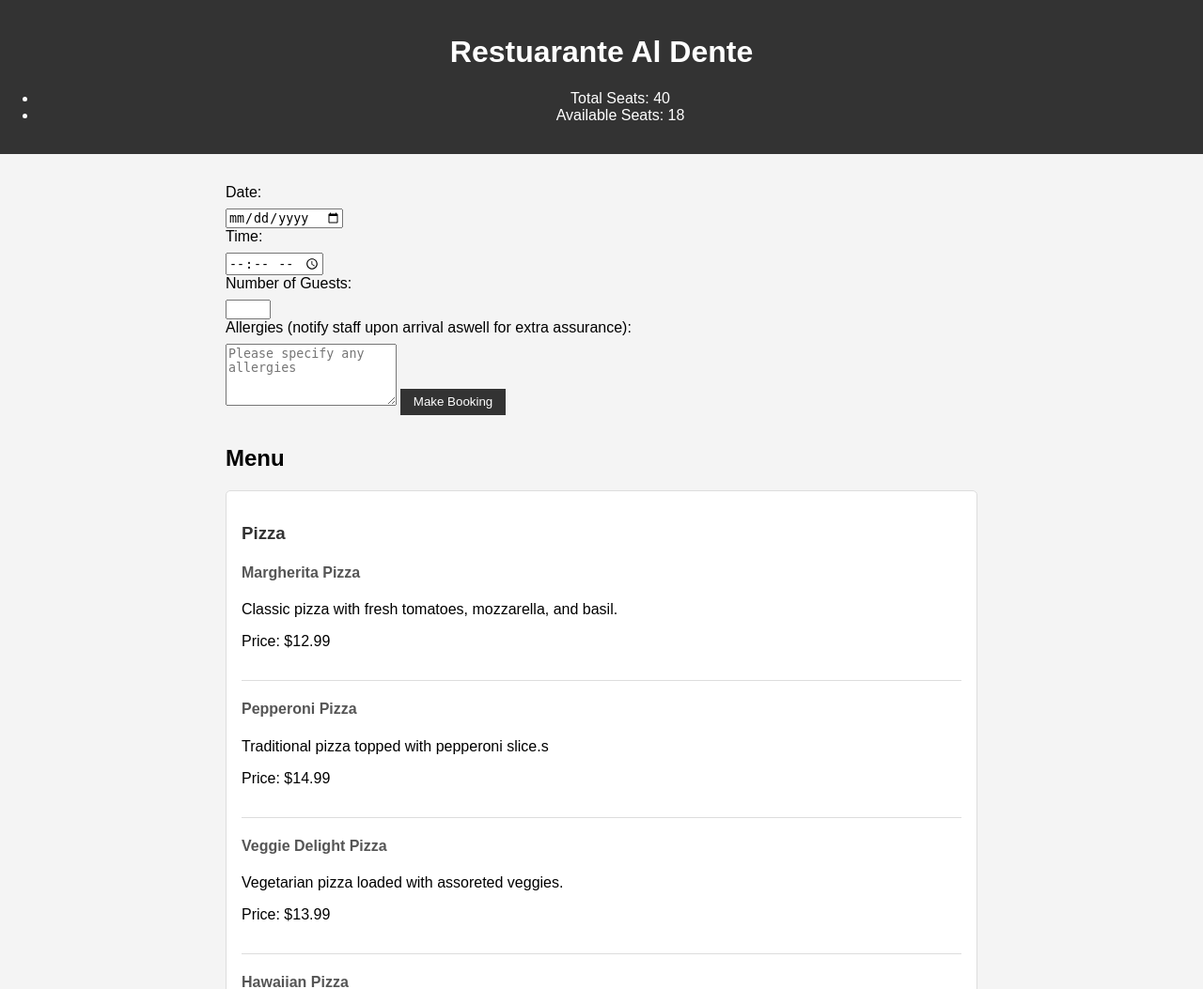
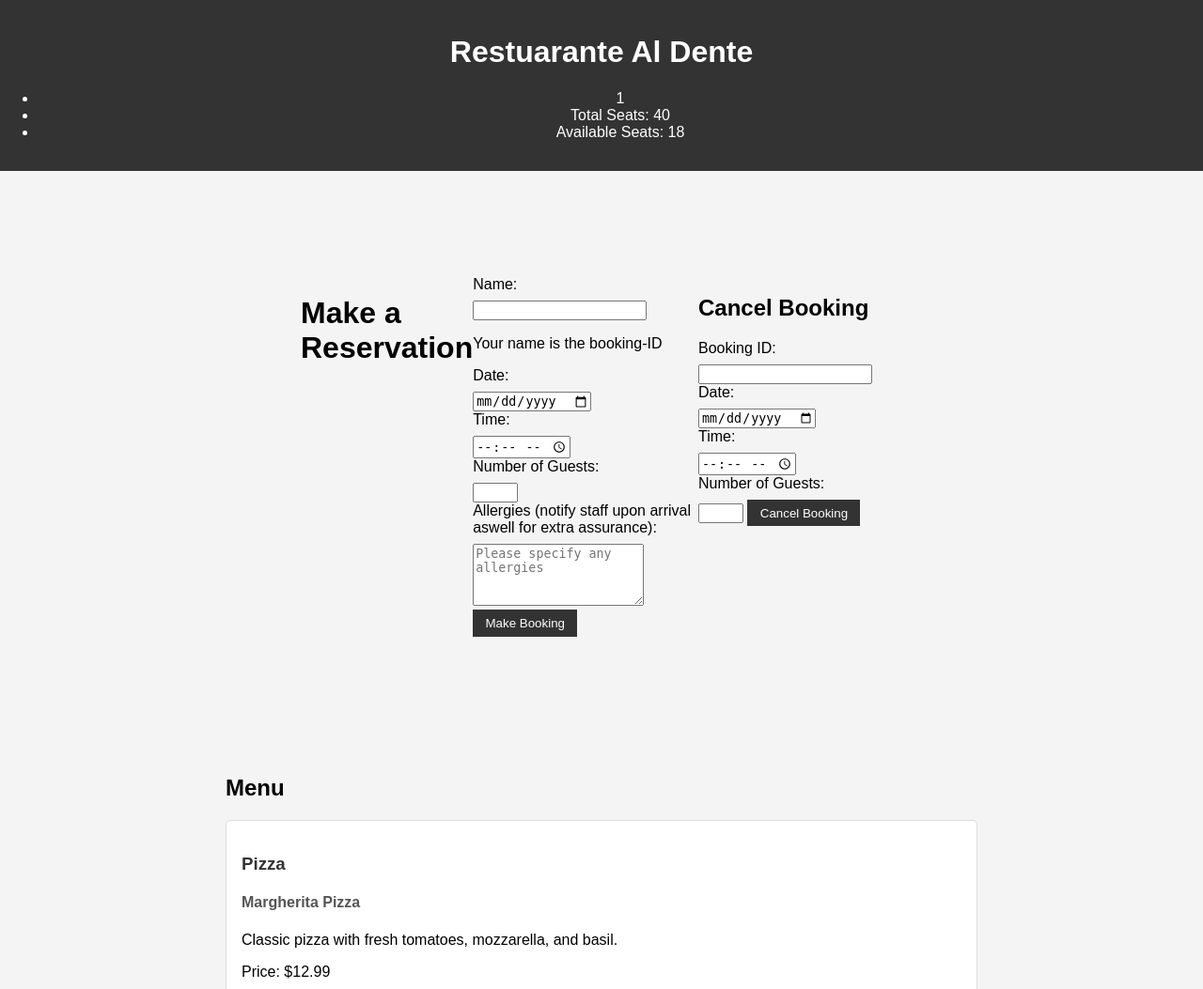
Before and after one commit to PerparimShabani/Project-4, a Django app: template project4/restaurant/templates/restaurant/home.html in a window 1280 px wide. Shown: the top 1053 px of the page at 94% size. Run offline with Django 5.2, Linux system fonts and the light colour scheme; data comes from the database, SQL or seed files in the repository; both versions use the stored data as it was after the commit; the template is opened without the code that fills it: values that come from a table or form of the project are taken from there, most other values are stand-ins (such as "Sample title", 1, 10 or a date in 2020).

Commit message:
Cancellation form added and worked on but not completed yet

```diff
--- a/project4/restaurant/static/css/style.css
+++ b/project4/restaurant/static/css/style.css
@@ -65,3 +65,19 @@ button:hover {
 .category h4 {
     color: #555;
 }
+
+.forms-container{
+    display: flex;
+    padding: 5rem;
+}
+
+.form{
+    width: 45%;
+    margin-right: 5%;
+}
+
+.forms-container::after {
+    content: "";
+    display: table;
+    clear: both;
+}
--- a/project4/restaurant/static/js/Index.js
+++ b/project4/restaurant/static/js/Index.js
@@ -1,18 +1,26 @@
 // script
-function makeBooking() {
+async function makeBooking() {
   const date = document.getElementById("date").value;
   const time = document.getElementById("time").value;
   const guests = document.getElementById("guests").value;
   const allergies = document.getElementById("allergies").value;
+  const availableSeats = document.getElementById("available-seats").value;
 
   // Check if the number of guests is withing the resaurant's capacity
-  const restaurantCapacity = 40;
+  // Make booking
+  const restaurantCapacity = parseInt(availableSeats);
   if (parseInt(guests) > restaurantCapacity) {
     displayReservationMessage(
       "Sorry, we don't have that many seats available. Try again later or another time of day."
     );
     return;
   }
+  const url = `/book/${guests}/`;
+  const data = {};
+  await fetch(`http://localhost:8000/book/${guests}/`)
+    .then((response) => response.text())
+    .then((data) => console.log(data))
+    .catch((error) => console.error("Error:", error));
 
   //Display booking information
   displayReservationMessage(
@@ -28,14 +36,42 @@ function makeBooking() {
   console.log("Backend calls would be made to store this booking information.");
 }
 
+//Function to cancel a booking
+async function cancelBooking() {
+  const bookingId = document.getElementById("cancel-booking-id").value;
+
+  try {
+    await fetch(`http://localhost:8000/cancel/${bookingId}`, {
+      method: 'DELETE'
+    });
+
+    if (!response.ok) {
+      throw new Error('Failed to cancel booking');
+    }
+
+    displayCancellationMessage('Booking cancelled successfully');
+  } catch (error) {
+    console.error('Error:', error);
+    displayCancellationMessage('Unable to cancel booking - please try again later');
+  }
+}
 function displayReservationMessage(message) {
-    const reservationMessageDiv = document.getElementById("reservation-message");
-    reservationMessageDiv.textContent = message;
+  const reservationMessageDiv = document.getElementById("reservation-message");
+  reservationMessageDiv.textContent = message;
 
-    // Clear the message after 3 seconds
-    setTimeout(() => {
-        reservationMessageDiv.textContent = '';
-    }, 3000);
+  // Clear the message after 3 seconds
+  setTimeout(() => {
+    reservationMessageDiv.textContent = "";
+  }, 3000);
 }
 
+function displayCancellationMessage(message) {
+  const cancellationMessageDiv = document.getElementById("cancellation-message");
+  cancellationMessageDiv.textContent = message;
+
+
+  setTimeout(() => {
+    cancellationMessageDiv.textContent = "";
+  }, 3000);
+}
 // post anrop med fetch och restaurant id som parameter
--- a/project4/restaurant/templates/restaurant/home.html
+++ b/project4/restaurant/templates/restaurant/home.html
@@ -19,15 +19,25 @@
       <h1>Restuarante Al Dente</h1>
       <ul>
         {% for restaurant in restaurants %}
+        <li>{{ restuarant.id }}</li>
         <li>Total Seats: {{ restaurant.total_seats }}</li>
-            <li>Available Seats: {{ restaurant.available_seats }}</li>
+        <li>
+          Available Seats:
+          <span id="available-seats">{{ restaurant.available_seats }}</span>
+        </li>
         {% endfor %}
       </ul>
     </header>
 
     <main>
       <!--Booking Display -->
+      <div class="forms-container">
+        <h1>Make a Reservation</h1>
         <section id="booking-form">
+          <label for="name">Name:</label>
+          <input type="text" id="name" required />
+          <p>Your name is the booking-ID <p>
+
           <label for="date">Date:</label>
           <input type="date" id="date" required />
 
@@ -48,8 +58,28 @@
           ></textarea>
 
           <button onclick="makeBooking()">Make Booking</button>
-        <div id="reservation-status"></div>
+          <div id="reservation-message"></div>
         </section>
+
+        <section id="cancellation-form" class="form">
+          <h2>Cancel Booking</h2>
+
+          <label for="cancel-booking-id">Booking ID:</label>
+          <input type="text" id="cancel-booking-id" required />
+
+          <label for="cancel-date">Date:</label>
+          <input type="date" id="cancel-date" required />
+
+          <label for="cancel-time">Time:</label>
+          <input type="time" id="cancel-time" required />
+
+          <label for="cancel-guests">Number of Guests:</label>
+          <input type="number" id="cancel-guests" min="1" max="8" required />
+
+          <button onclick="cancelBooking()">Cancel Booking</button>
+          <div id="cancellation-message"></div>
+        </section>
+      </div>
       <!--Menu Options -->
       <section id="menu">
         <h2>Menu</h2>
--- a/project4/restaurant/urls.py
+++ b/project4/restaurant/urls.py
@@ -1,8 +1,9 @@
 from . import views
 from django.urls import path
-from .views import book_table
+from .views import book_table, unbook_table, home
 
 urlpatterns = [
-    path("", views.home, name="home"),
-    path('book/<int:restaurant_id>/<int:guests>/', book_table, name='book_table'),
+    path("", home, name="home"),
+    path('book/<int:guests>/', book_table, name='book_table'),
+    path('unbook/<int:guests>/', unbook_table, name='unbook_table'),
 ]
```
Also changed, not shown: project4/restaurant/views.py (+16 -5 lines), project4/db.sqlite3. Lines whose indentation alone changed are shown as unchanged.
